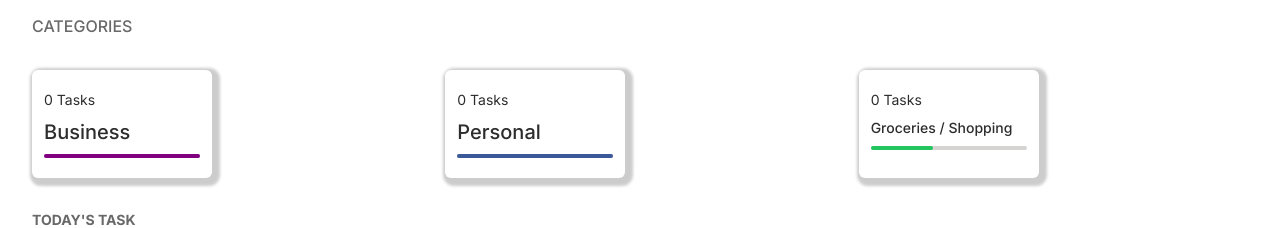
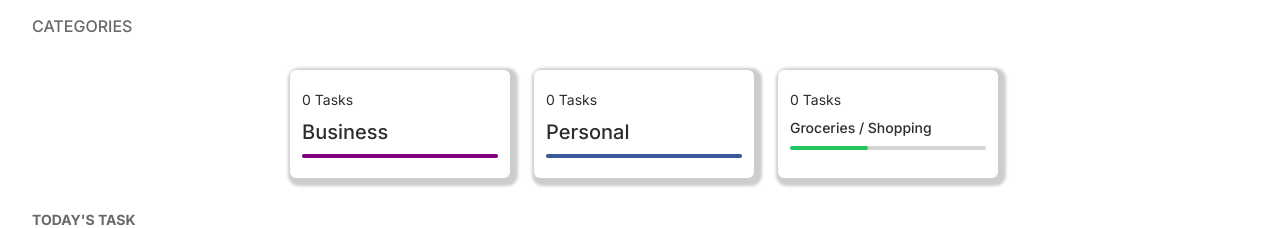
Before and after one commit to abdullah43577/Todo-App, a React (Vite) app: page / in a window 1280 px wide. Shown: the part 198-426 px from the top of the page. Built offline with nearby package versions, Linux system fonts and the light colour scheme.

Commit message:
final commit

```diff
--- a/src/App.jsx
+++ b/src/App.jsx
@@ -43,7 +43,7 @@ export default function App() {
 
     const formDataValues = Object.values(formData);
 
-    // making sure all input elements where filled
+    // making sure all input elements were filled
     const inputStateValidity = formDataValues.every((data) => data !== '');
 
     if (!inputStateValidity) return;
--- a/src/components/Profile.jsx
+++ b/src/components/Profile.jsx
@@ -1,6 +1,6 @@
 export default function Profile(props) {
   return (
-    <section className="profile--container bg-blue relative flex h-full min-h-screen w-full max-w-[50%] flex-col items-start justify-start gap-[1.5rem] py-[64px] px-[32px]">
+    <section className="profile--container bg-blue relative flex h-full min-h-screen w-full max-w-[60%] flex-col items-start justify-start gap-[1.5rem] py-[64px] px-[32px]">
       <figure className="h-[80px] w-[80px] rounded-full border-2 border-gray p-2">
         <img
           src=""
--- a/src/components/Sass/styles.scss
+++ b/src/components/Sass/styles.scss
@@ -26,16 +26,13 @@ body {
 
 .todo-categories--section {
   display: grid;
-  grid-template-columns: repeat(3, 1fr);
+  grid-template-columns: 1fr;
   gap: 1.5rem;
-  // overflow: hidden;
 
   > div {
     box-shadow: 3px 3px 3px 5px rgba(0, 0, 0, 0.2);
     transition: scale 0.5s ease-out;
-    // overflow-y: scroll;
-    // padding-right: 17px;
-    // box-sizing: content-box;
+    margin-inline: auto;
 
     &:hover {
       scale: 1.05;
@@ -51,6 +48,26 @@ body {
   &::-webkit-scrollbar {
     display: none;
   }
+}
+
+@media (min-width: 768px) {
+  .todo-categories--section {
+    grid-template-columns: repeat(3, 1fr);
+    max-width: 700px;
+    margin-inline: auto;
+
+    > div {
+      width: 220px;
+    }
+  }
+
+  // html,
+  // body {
+  //   max-width: 700px;
+  //   overflow-x: hidden;
+  //   background-color: white;
+  //   margin-inline: auto;
+  // }
 }
 
 .inner-div {
@@ -150,3 +167,11 @@ main {
 .showTodoPage {
   transform: translate(0%, 0%);
 }
+
+.profile--container ul li:hover {
+  background-color: #f3f3f3;
+  color: blue;
+  padding: 5px 8px;
+  border-radius: 5px;
+  transition: padding 0.5s ease;
+}
--- a/src/components/TodoPage/TodoPG.jsx
+++ b/src/components/TodoPage/TodoPG.jsx
@@ -1,6 +1,6 @@
+import { useState, useEffect } from 'react';
 import Todo from './Todo';
 import AddTodoBtn from './AddTodoBtn';
-import { useState, useEffect } from 'react';
 
 export default function TodoPG(props) {
   const [counter, setCounter] = useState({
--- a/src/main.jsx
+++ b/src/main.jsx
@@ -1,7 +1,7 @@
 import React from 'react';
 import ReactDOM from 'react-dom/client';
 import App from './App';
-import './components/sass/styles.scss';
+import './components/Sass/styles.scss';
 
 ReactDOM.createRoot(document.getElementById('root')).render(
   <React.StrictMode>
```
Also changed, not shown: 6 other files (tests, documents, lock files or other folders).
